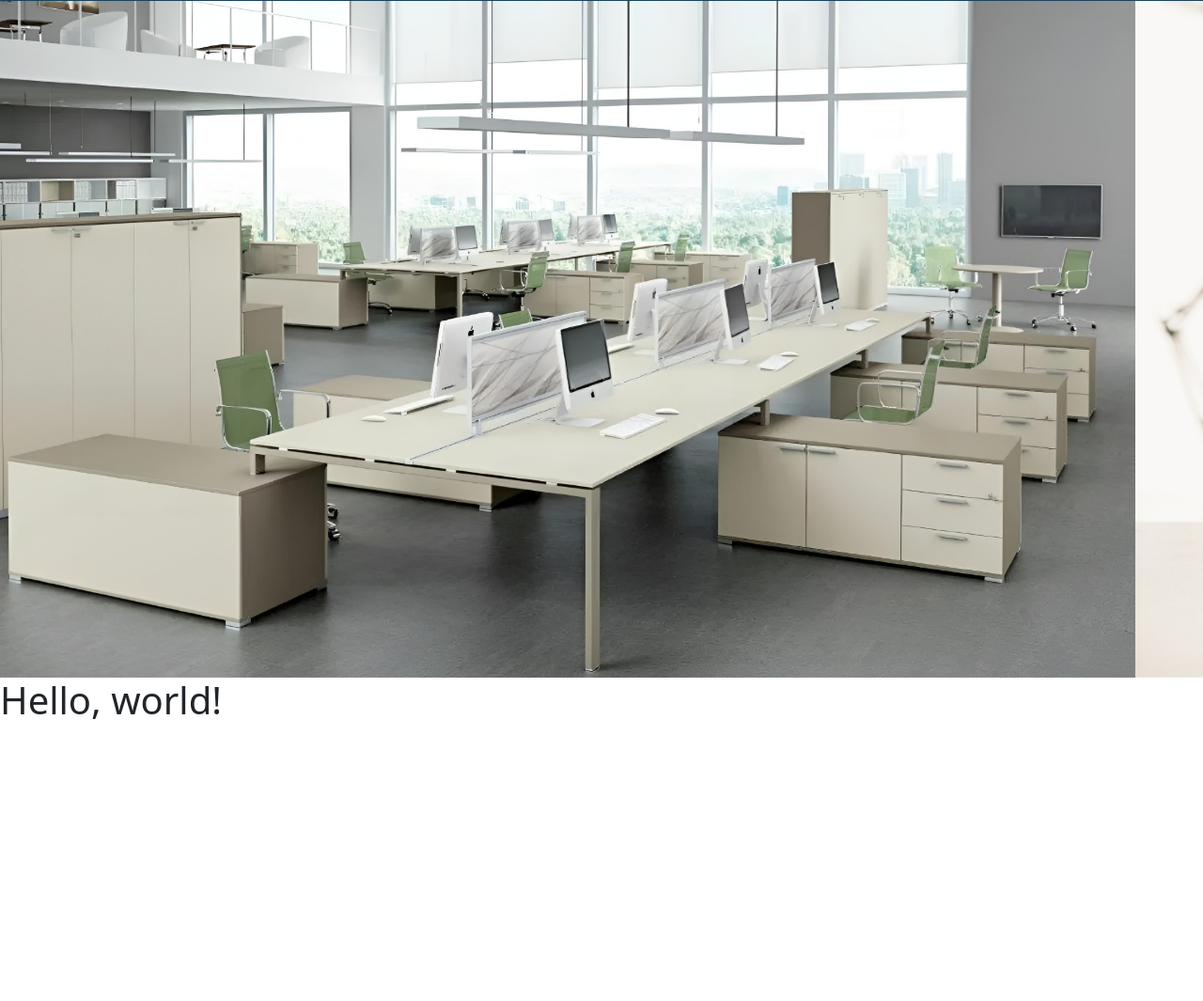
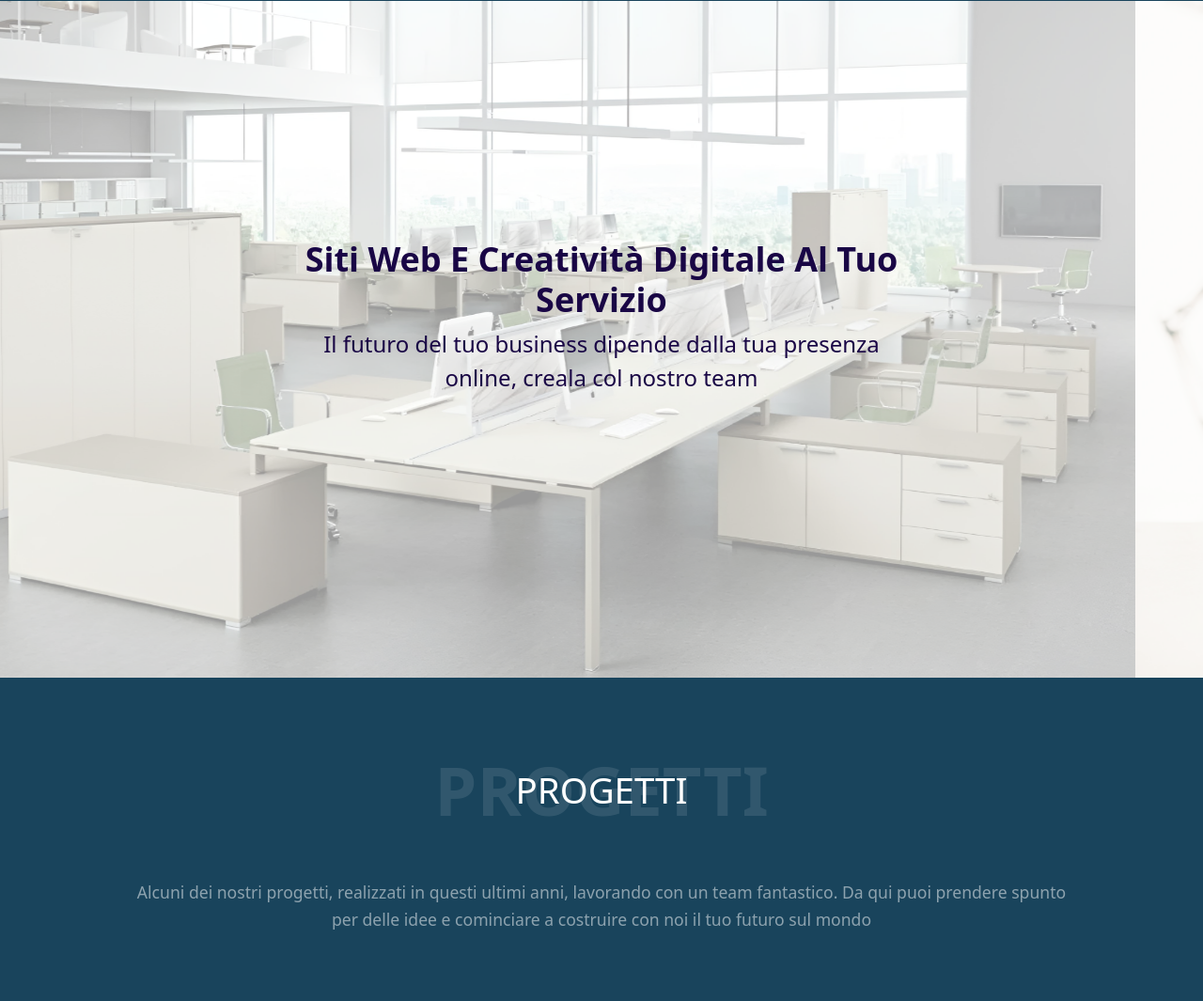
Before and after one commit to Progetto-Lavoro/PixelPro2.0Working, a plain HTML site: page index.html in a window 1280 px wide. Shown: the part 95-1160 px from the top of the page at 94% size. Before the commit the page ends 872 px from the top, so only its background shows below. Drawn offline with nearby package versions, Linux system fonts and the light colour scheme.

Commit message:
inizio sezione progetti

```diff
--- a/index.html
+++ b/index.html
@@ -3,7 +3,7 @@
 <head>
   <meta charset="utf-8">
   <meta name="viewport" content="width=device-width, initial-scale=1">
-    <title>Bootstrap demo</title>
+  <title>PixelPro</title>
   <link href="https://cdn.jsdelivr.net/npm/bootstrap@5.3.2/dist/css/bootstrap.min.css" rel="stylesheet" integrity="sha384-T3c6CoIi6uLrA9TneNEoa7RxnatzjcDSCmG1MXxSR1GAsXEV/Dwwykc2MPK8M2HN" crossorigin="anonymous">
   <link rel="stylesheet" href="https://cdn.jsdelivr.net/npm/swiper@11/swiper-bundle.min.css">
   <link rel="stylesheet" href="style.css">
@@ -54,13 +54,23 @@
   </div>
 
 
-    <!-- <div class="text-overlay">
+  <div class="text-overlay">
     <h1 class="hero-headline">Siti Web E Creatività Digitale Al Tuo Servizio</h1>
-        <p class="hero-secondary-line"><strong>Il futuro del tuo business dipende dalla tua presenza online,
-                creala col nostro team</strong></p>
-    </div> -->
+    <p class="hero-secondary-line">Il futuro del tuo business dipende dalla tua presenza online,
+      creala col nostro team
+    </p>
+  </div>
 
-    <h1>Hello, world!</h1>
+  <section class="bg-main py-5" id="progetti">
+    <div class="container-fluid">
+      <h1 class="section-title py-5" data-text="progetti">Progetti</h1>
+      <p class="section-info">Alcuni dei nostri progetti, realizzati in questi ultimi anni,
+        lavorando con un team fantastico. Da qui puoi prendere spunto per delle idee e cominciare
+        a costruire con noi il tuo futuro sul mondo
+      </p>
+    </div>
+  </section>
+
 
   <script src="https://cdn.jsdelivr.net/npm/swiper@11/swiper-bundle.min.js"></script>
   <script src="https://code.jquery.com/jquery-3.2.1.slim.min.js" integrity="sha384-KJ3o2DKtIkvYIK3UENzmM7KCkRr/rE9/Qpg6aAZGJwFDMVNA/GpGFF93hXpG5KkN" crossorigin="anonymous"></script>
--- a/style.css
+++ b/style.css
@@ -31,4 +31,59 @@
     width: 100%;
     height: 90vh;
     object-fit: cover;
-  }
+    opacity: 0.4;
+}
+
+.text-overlay {
+    position: absolute;
+    top: 55%;
+    left: 50%;
+    transform: translate(-50%, -50%);
+    text-align: center;
+    color: var(--c-main);
+    z-index: 1;
+}
+
+.hero-headline {
+    color: #190645;
+    font-size: 36px;
+    font-weight: bold;
+}
+
+.hero-secondary-line {
+    color: #190645;
+    font-size: 24px;
+}
+
+.section-title {
+    padding-bottom: 1px;
+    text-align: center;
+    color: #fff;
+    font-size: 2.4rem;
+    font-weight: 300;
+    text-transform: uppercase;
+    position: relative;
+}
+
+.section-title::before {
+    content: attr(data-text);
+    position: absolute;
+    top: 50%;
+    left: 50%;
+    transform: translate(-50%, -50%);
+    font-size: 4.5rem;
+    font-weight: 900;
+    opacity: 0.1;
+    z-index: 0;
+}
+
+.section-info {
+    text-align: center;
+    width: 80%;
+    min-width: 300px;
+    color: #fff;
+    opacity: 0.5;
+    margin: 1.5rem auto;
+    font-size: 1.1rem;
+    line-height: 1.8rem;
+}
```
Lines whose indentation alone changed are shown as unchanged.
